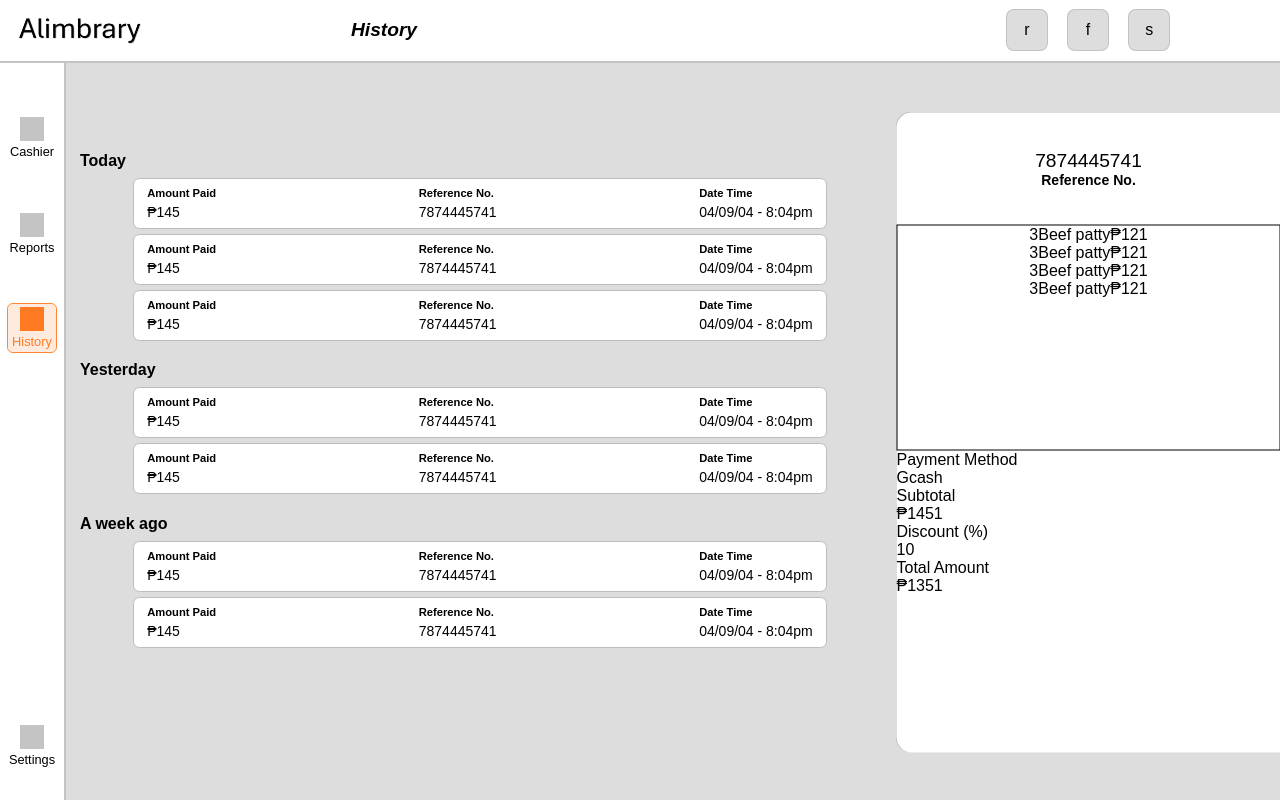
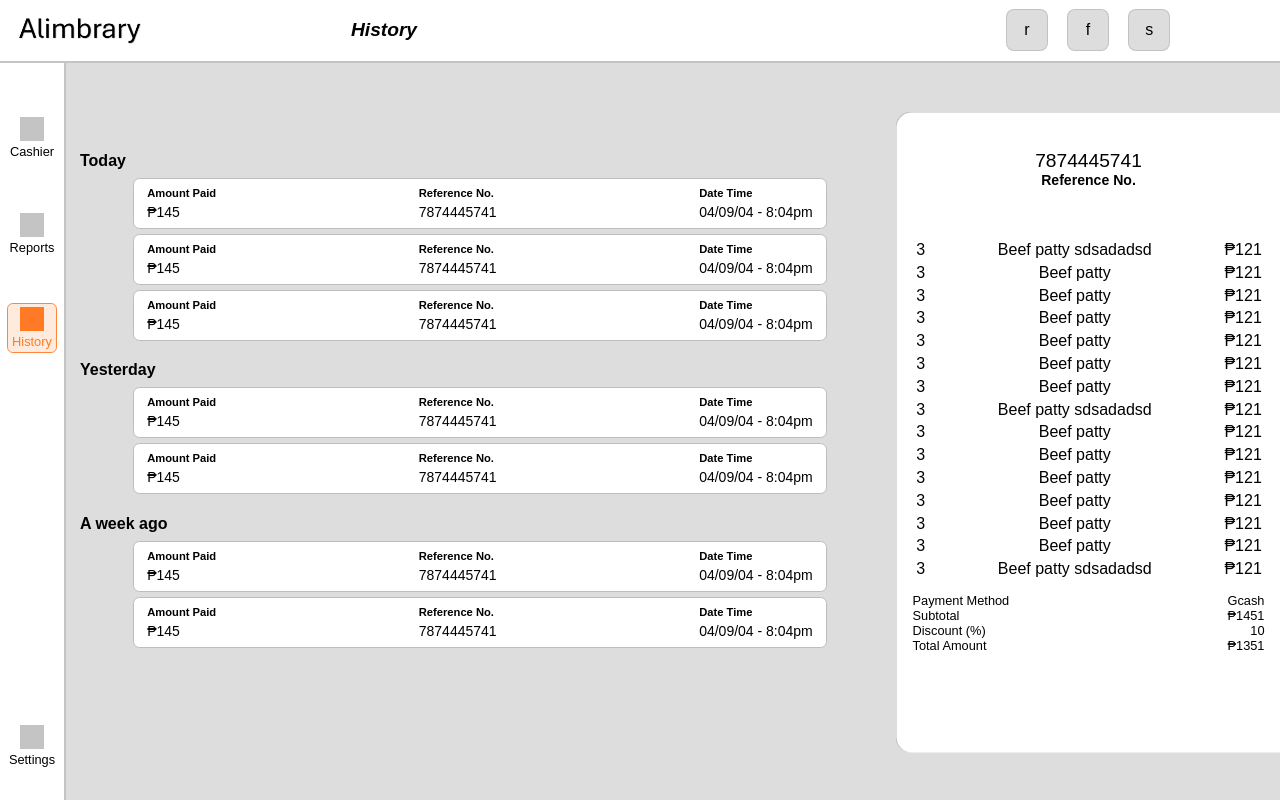
Before and after one commit to hikusama/chef-Jose-POS, a PHP site: page /pannel/history.html in a window 1280 px wide. Run offline with PHP 8.4, Linux system fonts and the light colour scheme.

Commit message:
History 90% UI

```diff
--- a/pannel/history.html
+++ b/pannel/history.html
@@ -180,20 +180,145 @@
                         <h4>Reference No.</h4>
                     </ol>
                     <ol>
+
                         <li>
-                            <p><p>3</p> Beef patty</p>
+                            <p>3</p>
+                            <p>Beef patty sdsadadsd</p>
                             <p>₱121</p>
                         </li>
                         <li>
-                            <p><p>3</p> Beef patty</p>
+                            <p>3</p>
+                            <p> Beef patty</p>
                             <p>₱121</p>
                         </li>
                         <li>
-                            <p><p>3</p> Beef patty</p>
+                            <p>3</p>
+                            <p> Beef patty</p>
                             <p>₱121</p>
                         </li>
                         <li>
-                            <p><p>3</p> Beef patty</p>
+                            <p>3</p>
+                            <p> Beef patty</p>
+                            <p>₱121</p>
+                        </li>
+                        <li>
+                            <p>3</p>
+                            <p> Beef patty</p>
+                            <p>₱121</p>
+                        </li>
+                        <li>
+                            <p>3</p>
+                            <p> Beef patty</p>
+                            <p>₱121</p>
+                        </li>
+                        <li>
+                            <p>3</p>
+                            <p> Beef patty</p>
+                            <p>₱121</p>
+                        </li>
+                        <li>
+                            <p>3</p>
+                            <p>Beef patty sdsadadsd</p>
+                            <p>₱121</p>
+                        </li>
+                        <li>
+                            <p>3</p>
+                            <p> Beef patty</p>
+                            <p>₱121</p>
+                        </li>
+                        <li>
+                            <p>3</p>
+                            <p> Beef patty</p>
+                            <p>₱121</p>
+                        </li>
+                        <li>
+                            <p>3</p>
+                            <p> Beef patty</p>
+                            <p>₱121</p>
+                        </li>
+                        <li>
+                            <p>3</p>
+                            <p> Beef patty</p>
+                            <p>₱121</p>
+                        </li>
+                        <li>
+                            <p>3</p>
+                            <p> Beef patty</p>
+                            <p>₱121</p>
+                        </li>
+                        <li>
+                            <p>3</p>
+                            <p> Beef patty</p>
+                            <p>₱121</p>
+                        </li>
+                        <li>
+                            <p>3</p>
+                            <p>Beef patty sdsadadsd</p>
+                            <p>₱121</p>
+                        </li>
+                        <li>
+                            <p>3</p>
+                            <p> Beef patty</p>
+                            <p>₱121</p>
+                        </li>
+                        <li>
+                            <p>356</p>
+                            <p> Beef patty</p>
+                            <p>₱121</p>
+                        </li>
+                        <li>
+                            <p>3</p>
+                            <p> Beef patty</p>
+                            <p>₱121</p>
+                        </li>
+                        <li>
+                            <p>3</p>
+                            <p> Beef patty</p>
+                            <p>₱121</p>
+                        </li>
+                        <li>
+                            <p>3</p>
+                            <p> Beef patty</p>
+                            <p>₱121</p>
+                        </li>
+                        <li>
+                            <p>3</p>
+                            <p> Beef patty</p>
+                            <p>₱121</p>
+                        </li>
+                        <li>
+                            <p>3</p>
+                            <p>Beef patty sdsadadsd</p>
+                            <p>₱121</p>
+                        </li>
+                        <li>
+                            <p>3</p>
+                            <p> Beef patty</p>
+                            <p>₱121</p>
+                        </li>
+                        <li>
+                            <p>3</p>
+                            <p> Beef patty</p>
+                            <p>₱121</p>
+                        </li>
+                        <li>
+                            <p>3</p>
+                            <p> Beef patty</p>
+                            <p>₱121</p>
+                        </li>
+                        <li>
+                            <p>3</p>
+                            <p> Beef patty</p>
+                            <p>₱121</p>
+                        </li>
+                        <li>
+                            <p>3</p>
+                            <p> Beef patty</p>
+                            <p>₱121</p>
+                        </li>
+                        <li>
+                            <p>3</p>
+                            <p> Beef patty</p>
                             <p>₱121</p>
                         </li>
 
--- a/styling/history.css
+++ b/styling/history.css
@@ -99,22 +99,47 @@
 }
 .history_info ol:nth-child(1) p{
     font-size: 1.2rem;
+
 }
 .history_info ol:nth-child(1) h4{
     font-size: .88rem;
 }
-.history_info ol:nth-child(2){
-    height: 14rem;
-    border: solid 1px;
+
+.history_info ol:nth-child(2) p{
+    display: flex;
+    align-items: center;
 }
 .history_info ol:nth-child(2) {
+    height: 14rem;
     display: flex;
+    align-items: center;
+    text-align: center;
     flex-direction: column;
     justify-content: start;
-    align-items: center;
     overflow-y: scroll;
     scrollbar-width: thin;
+    height: fit-content;
+    max-height: 50%;
+    padding: 1rem 0;
+    row-gap: .3rem;
 }
 .history_info ol:nth-child(2) li{
     display: flex;
+    justify-content: space-between;
+    column-gap: .6rem;
+    width: 90%;
 }
+
+.history_info ol:nth-child(2) li:hover{
+    background-color: rgba(189, 189, 189, 0.438);
+    border-radius: .5rem;
+}
+.history_info ol:nth-child(3){
+    margin-top: 1rem;
+}
+.history_info ol:nth-child(3) li{
+    display: flex;
+    justify-content: space-between;
+    font-size: .8rem;
+    margin: 0 1rem;
+}
```
